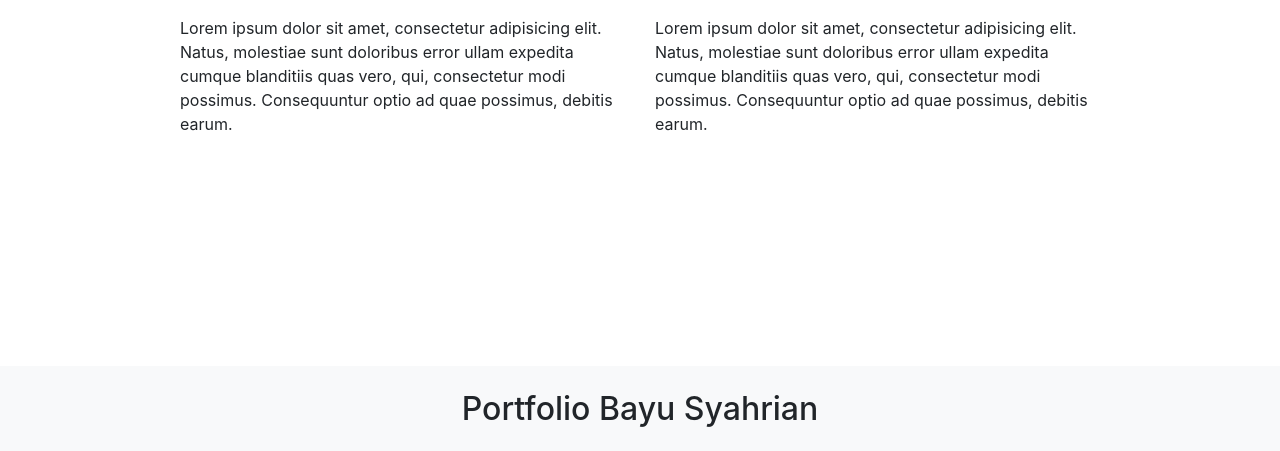
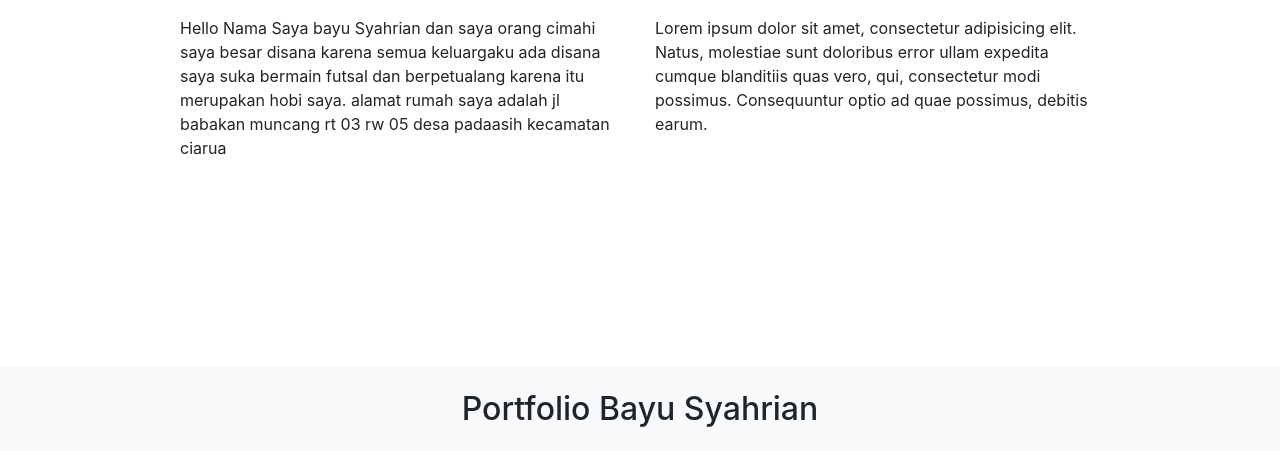
Before and after one commit to Bayusyahrian/Bayu-portofolio, a plain HTML site: page index.html in a window 1280 px wide. Shown: the part 649-1100 px from the top of the page. Drawn offline with nearby package versions, Linux system fonts and the light colour scheme.

Commit message:
Menambahkan About

```diff
--- a/css/style.css
+++ b/css/style.css
@@ -12,5 +12,5 @@ section {
 
 footer {
     min-height: 50px;
-    padding-top:12px;
+    padding-top: 12px;
 }
--- a/index.html
+++ b/index.html
@@ -63,9 +63,9 @@
       </div>
       <div class="row justify-content-center">
         <div class="col-md-5">
-          <p>Lorem ipsum dolor sit amet, consectetur adipisicing elit. Natus, molestiae sunt doloribus error ullam
-            expedita cumque blanditiis quas vero, qui, consectetur modi possimus. Consequuntur optio ad quae possimus,
-            debitis earum.</p>
+          <p>Hello Nama Saya bayu Syahrian dan saya orang cimahi saya besar disana karena semua keluargaku ada disana
+            saya suka bermain futsal dan berpetualang karena itu merupakan hobi saya. alamat rumah saya adalah jl
+            babakan muncang rt 03 rw 05 desa padaasih kecamatan ciarua</p>
         </div>
         <div class="col-md-5">
           <p>Lorem ipsum dolor sit amet, consectetur adipisicing elit. Natus, molestiae sunt doloribus error ullam
```
